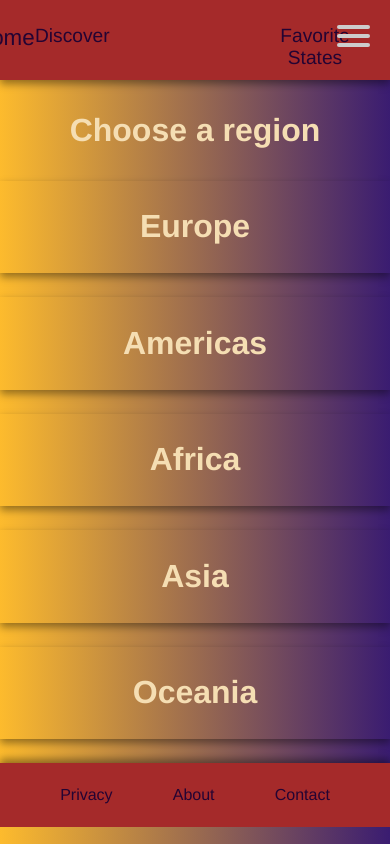
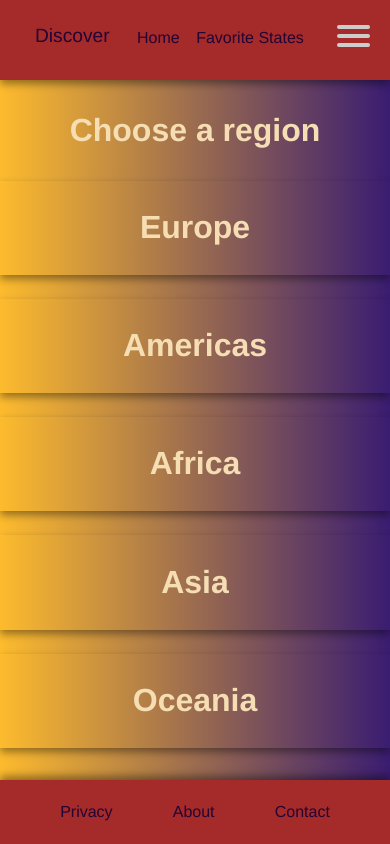
Before and after one commit to AnteAntonini/FindStates, a Vue app: page / in a window 390 px wide. Built offline with nearby package versions, Linux system fonts and the light colour scheme; no server answers.

Commit message:
stavio fixed footer i malo popravio @media

```diff
--- a/src/components/HomePage.vue
+++ b/src/components/HomePage.vue
@@ -70,7 +70,7 @@ export default {
     display: grid;
     grid-template-columns: 1fr 1fr 1fr 1fr 1fr 1fr;
     grid-template-rows: 250px 250px;
-    height: 69vh;
+    height: 70vh;
   }
   .card1,.card2,.card3 {
     grid-column: span 2;
--- a/src/components/StatesFavorite.vue
+++ b/src/components/StatesFavorite.vue
@@ -17,7 +17,6 @@ export default {
   },
   computed: {
     favStates() {
-      console.log(this.$store.state.favStates);
       return this.$store.state.favStates;
     }
   }
--- a/src/components/layout/TheFooter.vue
+++ b/src/components/layout/TheFooter.vue
@@ -24,7 +24,7 @@ export default {
   .foot {
     width: 100%;
     height: 4rem;
-    position: relative;
+    position: fixed;
     background: brown;
     bottom: 0;
     box-shadow: 0 -4px 8px 0 rgba(0,0,0,0.4);
--- a/src/components/layout/TheHeader.vue
+++ b/src/components/layout/TheHeader.vue
@@ -125,6 +125,22 @@ a {
   font-size: 1.2rem;
 }  */
 
+@media all and (max-width: 800px) {
+  .item.button {
+    display: none;
+  }
+  .logo {
+    font-size: 1.2rem;
+  }
+  .item.states {
+    margin: 15px;
+    left: 10rem;
+  }
+  #menuToggle {
+    display: block;
+  }
+}
+
 
 @media all and (max-width: 550px) {
   .item.button {
@@ -133,9 +149,18 @@ a {
   .logo {
     font-size: 1.2rem;
   }
+  .item {
+    bottom: 0.5rem;
+  }
   .item.home {
+    font-size: 1rem;
     margin: 15px;
-    left: -50px;
+    left: 7rem  ;
+  }
+  .item.states {
+    font-size: 1rem;
+    margin: 15px;
+    right: 50px;
   }
   #menuToggle {
     display: block;
```
